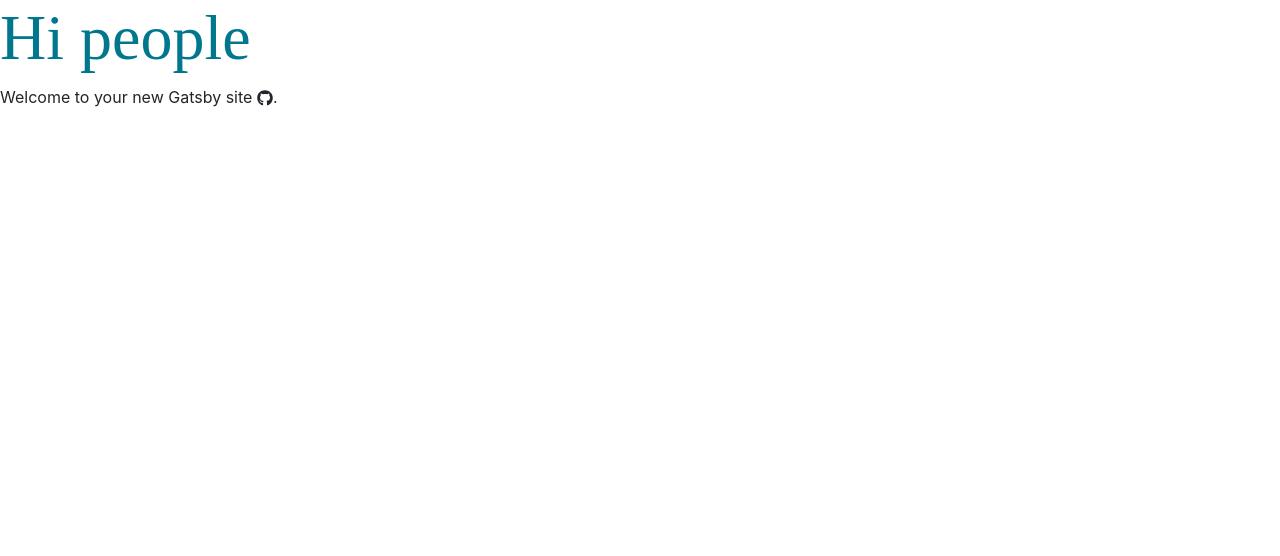
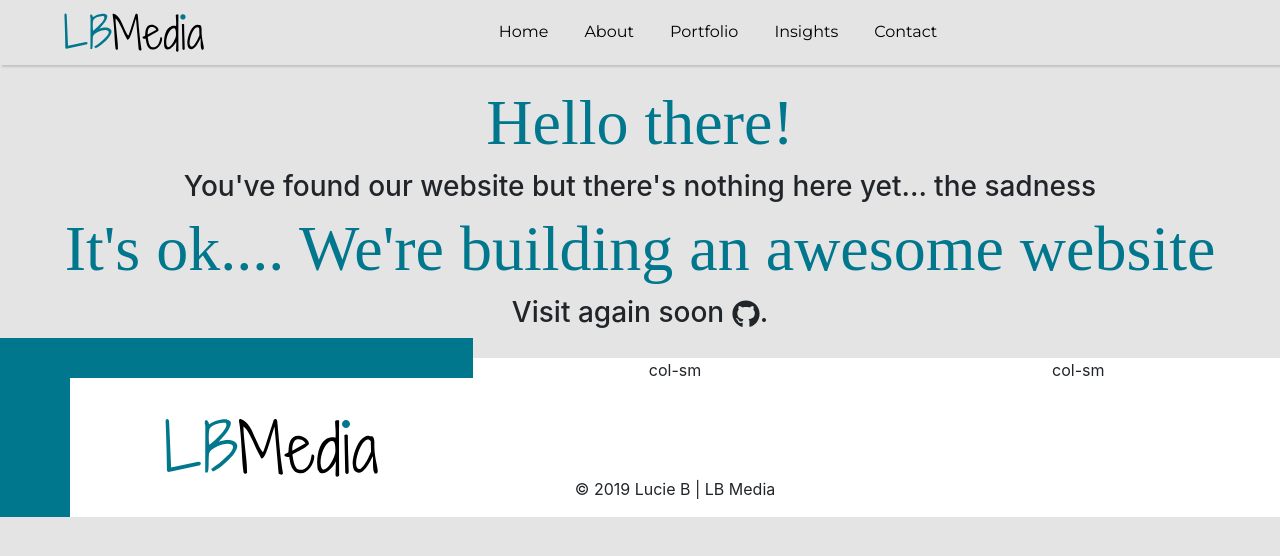
Before and after one commit to luciebaker/lb-media, a Gatsby site: page / in a window 1280 px wide. Built offline with nearby package versions, Linux system fonts and the light colour scheme; Gatsby itself is replaced by a stand-in of ours; a web font is replaced by a local one.

Commit message:
navbar and footer added

```diff
--- /dev/null
+++ b/src/components/global/Footer.js
@@ -0,0 +1,28 @@
+import React, { Component } from 'react'
+import logo from '../../images/LBMedia-logo.svg'
+import { FaGithub } from 'react-icons/fa'
+import { FaTwitter } from 'react-icons/fa'
+import { FaEnvelope } from 'react-icons/fa'
+
+
+export default class Footer extends Component {
+    render() {
+        return (
+
+            <div className="container-fluid">
+                <div className="row white-bg footer">
+                    <div className="col-sm col-footer-right text-center">
+                    <img className="footer-logo" src={logo} alt="LB Media Logo"/>
+                    </div>
+                    <div className="col-sm col-footer text-center">col-sm</div>
+                    <div className="col-sm col-footer text-center">col-sm</div>
+                </div>
+                <div className="row white-bg copyright-border">
+                <div className="col-10 mx-auto col-md-6 text-center">
+                <p> &copy; {new Date().getFullYear().toString()} Lucie B | LB Media </p>
+                </div>
+                </div>
+            </div>
+        )
+    }
+}
--- /dev/null
+++ b/src/components/global/Navbar.js
@@ -0,0 +1,77 @@
+import React, { Component } from 'react'
+import {Link} from 'gatsby'
+import logo from '../../images/LBMedia-logo.svg'
+
+
+
+export default class Navbar extends Component {
+    state = {
+        navbarOpen: false,
+        css: "collapse navbar-collapse",
+        links: [
+            {
+                id: 1,
+                path: '/',
+                text: 'home'
+                },
+            {
+                id: 2,
+                path: '/about/',
+                text: 'about'
+                },
+            {
+                id: 3,
+                path: '/portfolio/',
+                text: 'portfolio'
+                },
+            {
+                id: 4,
+                path: '/insights/',
+                text: 'insights'
+               },
+            {
+                id: 5,
+                path: '/contact/',
+                text: 'contact'
+               }
+        ]
+    }
+
+    navbarHandler = () => {
+     this.state.navbarOpen
+       ? this.setState({
+           navbarOpen: false,
+           css: "collapse navbar-collapse"
+         })
+       : this.setState({
+           navbarOpen: true,
+           css: "collapse navbar-collapse show"
+         });
+   };
+
+     render() {
+         return (
+             <nav className="navbar navbar-expand-md navbar-light fixed-top shrink">
+             <Link to='/' className="navbar-brand">
+             <img className="navbar-logo" src={logo} alt="LB Media Logo"/>
+             </Link>
+             <button className="navbar-toggler" type="button" onClick={this.navbarHandler}>
+             <span className="navbar-toggler-icon" />
+             </button>
+             <div className={this.state.css}>
+             <ul className="navbar-nav mx-auto">
+             {this.state.links.map(link => {
+                 return (
+                     <li key={link.id} className="nav-item">
+                     <Link to={link.path} className="nav-link text-capitalize">
+                     {link.text}
+                     </Link>
+                     </li>
+                 )
+             })}
+             </ul>
+             </div>
+             </nav>
+         )
+     }
+ }
--- a/src/components/layout.css
+++ b/src/components/layout.css
@@ -3,3 +3,60 @@ h1 {
   font-size: 4rem !important;
   color: #00778d;
 }
+
+body {
+  background-color: #e4e4e4;
+}
+
+/* navbar CSS */
+.navbar-logo {
+  max-width: 140px !important;
+}
+
+.navbar {
+  padding: 0.5rem 4rem;
+  background-color: #e4e4e4;
+  box-shadow: 2px 2px 2px rgba(0, 0, 0, 0.15);
+}
+
+.navbar-light .navbar-nav .nav-link {
+  color: #000;
+  font-family: 'Montserrat';
+  padding: 8px 18px;
+}
+
+/* Footer CSS */
+
+.footer-logo {
+  margin-top: 40px;
+}
+
+.white-bg{
+  background-color: white;
+}
+
+.copyright-border {
+  border-left: solid 70px #00778d;
+}
+
+.col-footer-right {
+  border-top: solid 40px #00778d;
+  border-left: solid 70px #00778d;
+  border-width: 50% !important;
+
+}
+
+.col-footer {
+  border-top: solid 20px #e4e4e4;
+}
+
+@media (max-width: 576px) {
+  .col-footer-right {
+    border-top: solid 20px #00778d;
+  }
+  .col-footer {
+      border-top: none;
+      border-left: solid 70px #00778d;
+  }
+
+}
--- a/src/components/layout.js
+++ b/src/components/layout.js
@@ -3,8 +3,16 @@ import React from "react"
 import PropTypes from "prop-types"
 import "./bootstrap.min.css"
 import "./layout.css"
+import Navbar from './global/Navbar'
+import Footer from './global/Footer'
 
-const Layout = ({ children }) => <> { children} </>
+const Layout = ({ children }) => ( <>
+<Navbar />
+{children}
+<Footer />
+</>
+
+)
 
 Layout.propTypes = {
   children: PropTypes.node.isRequired,
--- a/src/pages/index.js
+++ b/src/pages/index.js
@@ -6,8 +6,11 @@ import SEO from "../components/seo"
 const IndexPage = () => (
   <Layout>
     <SEO title="Home" />
-    <h1>Hi people</h1>
-    <p>Welcome to your new Gatsby site <FaGithub />.</p>
+    <h1 className="text-center">Hello there!</h1>
+    <h1 className="text-center">Hello there!</h1>
+    <h3 className="text-center">You've found our website but there's nothing here yet... the sadness</h3>
+    <h1 className="text-center">It's ok.... We're building an awesome website</h1>
+    <h3 className="text-center md-10">Visit again soon  <FaGithub />.</h3>
 
   </Layout>
 )
```
Also changed, not shown: src/images/gatsby-icon.png (deleted).
